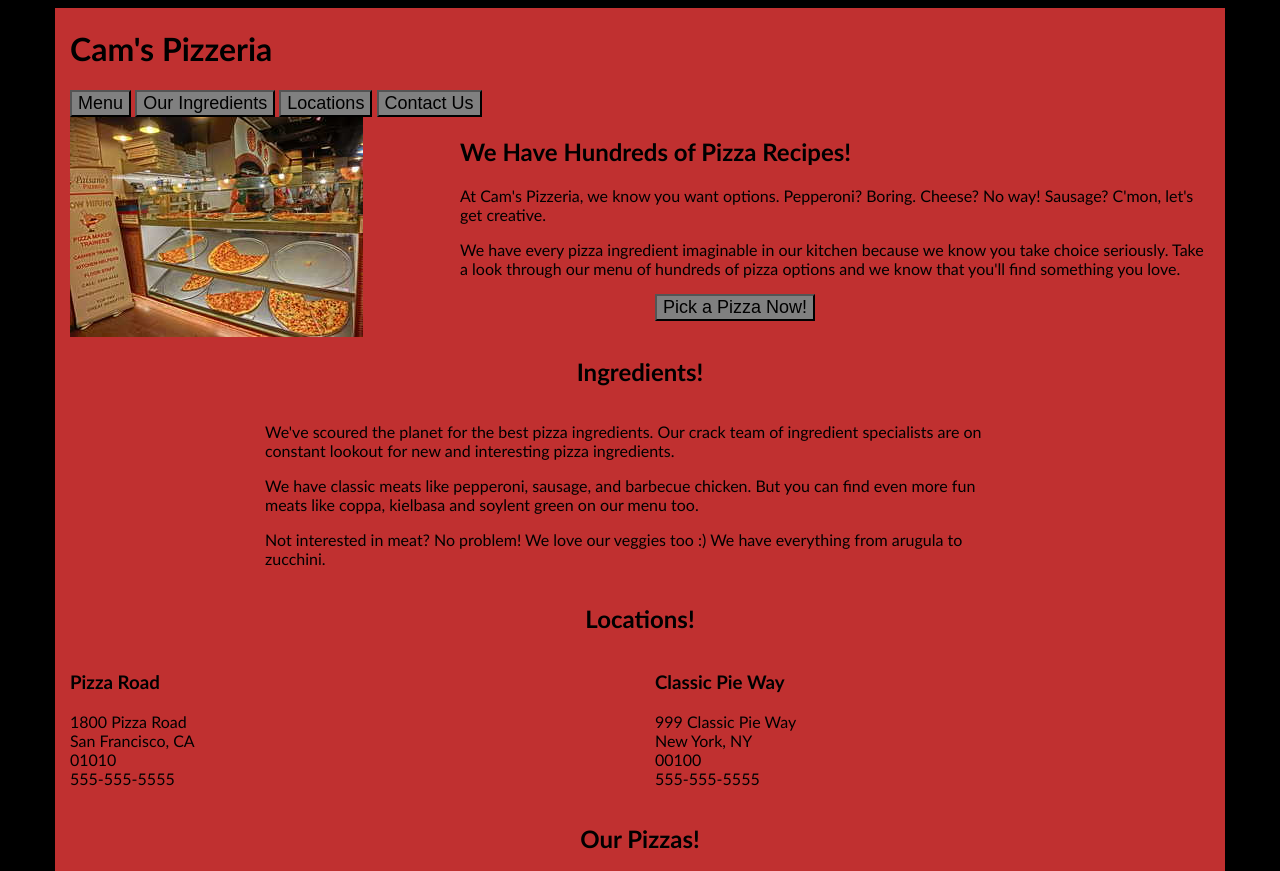
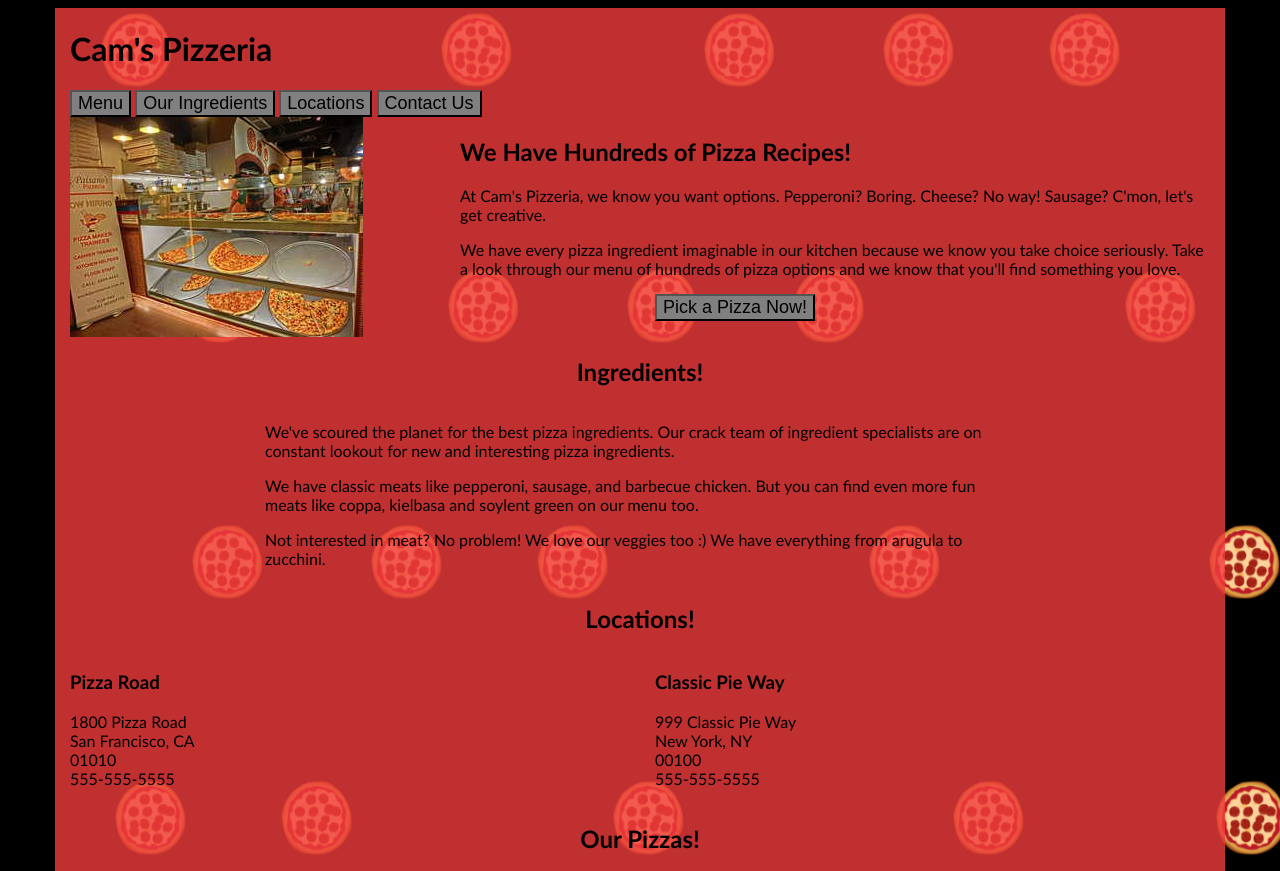
Before and after one commit to burieberry/web-performance-optimization, a website: page views/pizza.html in a window 1280 px wide. Shown: the top 871 px of the page. Drawn offline with Linux system fonts and the light colour scheme.

Commit message:
add sliding pizzas; use translate: transformX() property

```diff
--- a/views/css/style.css
+++ b/views/css/style.css
@@ -29,7 +29,7 @@ form {
   font-weight: 800;
 }
 
-/*.mover {
+.mover {
   position: fixed;
   z-index: -1;
   width: 73.33px;
@@ -39,7 +39,7 @@ form {
           transform: translateZ(0);
   -webkit-backface-visibility: hidden;
           backface-visibility: hidden;
-}*/
+}
 
 .randomPizzaContainer {
   float: left;
--- a/views/js/main.js
+++ b/views/js/main.js
@@ -502,49 +502,52 @@ function logAverageFrame(times) {   // times is the array of User Timing measure
 // The following code for sliding background pizzas was pulled from Ilya's demo found at:
 // https://www.igvita.com/slides/2012/devtools-tips-and-tricks/jank-demo.html
 
-// // Moves the sliding background pizzas based on scroll position
-// function updatePositions() {
-//   'use strict';
-//   frame++;
-//   window.performance.mark("mark_start_frame");
+// Moves the sliding background pizzas based on scroll position
+function updatePositions() {
+  'use strict';
+  frame++;
+  window.performance.mark("mark_start_frame");
 
-//   var items = document.getElementsByClassName('mover');
-//   var s = document.body.scrollTop / 1250;
+  var items = document.getElementsByClassName('mover');
+  var top = document.body.scrollTop / 1250;
 
-//   for (var i = 0, len = items.length, phase; i < len; i++) {    // declare phase variable in initialization; store array length as local var
-//     phase = Math.sin(s + (i % 5));
-//     items[i].style.left = items[i].basicLeft + 100 * phase + 'px';
-//   }
+  for (var i = 0, len = items.length, phase; i < len; i++) {    // declare phase variable in initialization; store array length as local var
+    phase = Math.sin(top + (i % 5));
+    items[i].style.transform = 'translateX(' + 100 * phase + 'px)';  // use transform: translateX() property
+  }
 
-//   // User Timing API to the rescue again. Seriously, it's worth learning.
-//   // Super easy to create custom metrics.
-//   window.performance.mark("mark_end_frame");
-//   window.performance.measure("measure_frame_duration", "mark_start_frame", "mark_end_frame");
-//   if (frame % 10 === 0) {
-//     var timesToUpdatePosition = window.performance.getEntriesByName("measure_frame_duration");
-//     logAverageFrame(timesToUpdatePosition);
-//   }
-// }
 
-// // runs updatePositions on scroll
-// window.addEventListener('scroll', updatePositions);
+  // User Timing API to the rescue again. Seriously, it's worth learning.
+  // Super easy to create custom metrics.
+  window.performance.mark("mark_end_frame");
+  window.performance.measure("measure_frame_duration", "mark_start_frame", "mark_end_frame");
+  if (frame % 10 === 0) {
+    var timesToUpdatePosition = window.performance.getEntriesByName("measure_frame_duration");
+    logAverageFrame(timesToUpdatePosition);
+  }
+}
 
-// // Generates the sliding pizzas when the page loads.
-// document.addEventListener('DOMContentLoaded', function() {
-//   'use strict';
-//   var s = 256;
-//   var cols = 8;
-//   var rows = window.screen.availHeight / 100;
-//   var len = cols * rows;
-//   console.log(len);
-//   var movingPizzas = document.getElementById("movingPizzas1"); // moved this line outside the loop by declaring new variable
-//   for (var i = 0, elem; i < len; i++) {    // declare elem var in the initialization of the loop
-//     elem = document.createElement('img');
-//     elem.className = 'mover';
-//     elem.src = "images/pizza_100.png";
-//     elem.basicLeft = (i % cols) * s;
-//     elem.style.top = (Math.floor(i / cols) * s) + 'px';
-//     movingPizzas.appendChild(elem); // here's the movingPizzas variable declared outside the loop used
-//   }
-//   updatePositions();
-// });
+
+// runs updatePositions on scroll
+window.addEventListener('scroll', updatePositions);
+
+// Generates the sliding pizzas when the page loads.
+document.addEventListener('DOMContentLoaded', function() {
+  'use strict';
+  var s = 256;
+  var cols = 6;
+  // var rows = Math.floor(window.screen.availHeight / 100);
+  // var len = cols * rows;
+
+  var movingPizzas = document.getElementById("movingPizzas1"); // moved this line outside the loop by declaring new variable
+  for (var i = 0, len = 24, elem; i < len; i++) {    // declare elem var in the initialization of the loop
+    elem = document.createElement('img');
+    elem.className = 'mover';
+    elem.src = "images/pizza_100.png";
+    elem.basicLeft = (i % cols) * s;
+    elem.style.top = (Math.floor(i / cols) * s) + 'px';
+    elem.style.left = elem.basicLeft + 100 + 'px';
+    movingPizzas.appendChild(elem); // here's the movingPizzas variable declared outside the loop used
+  }
+  updatePositions;
+});
```
Also changed, not shown: README.md.
